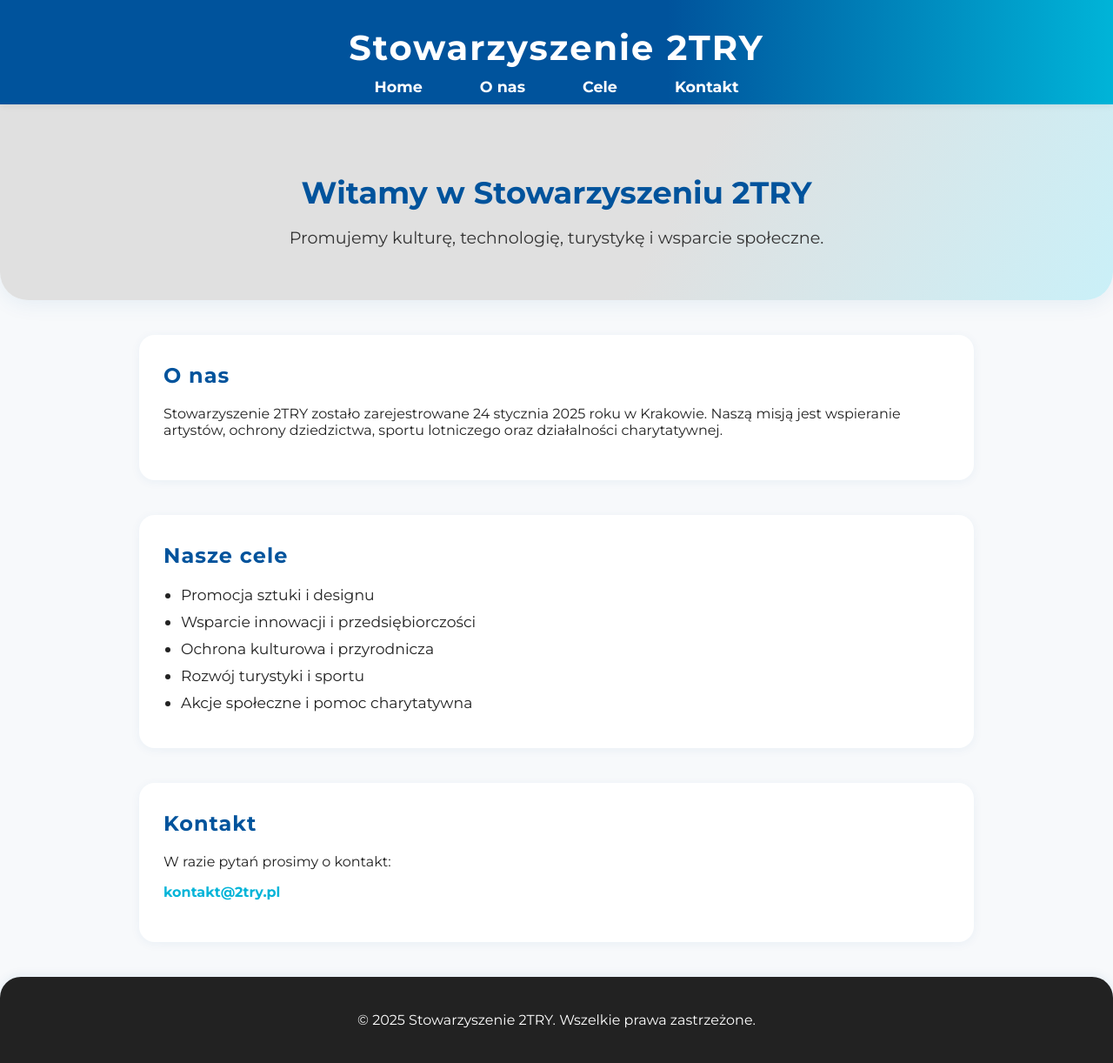
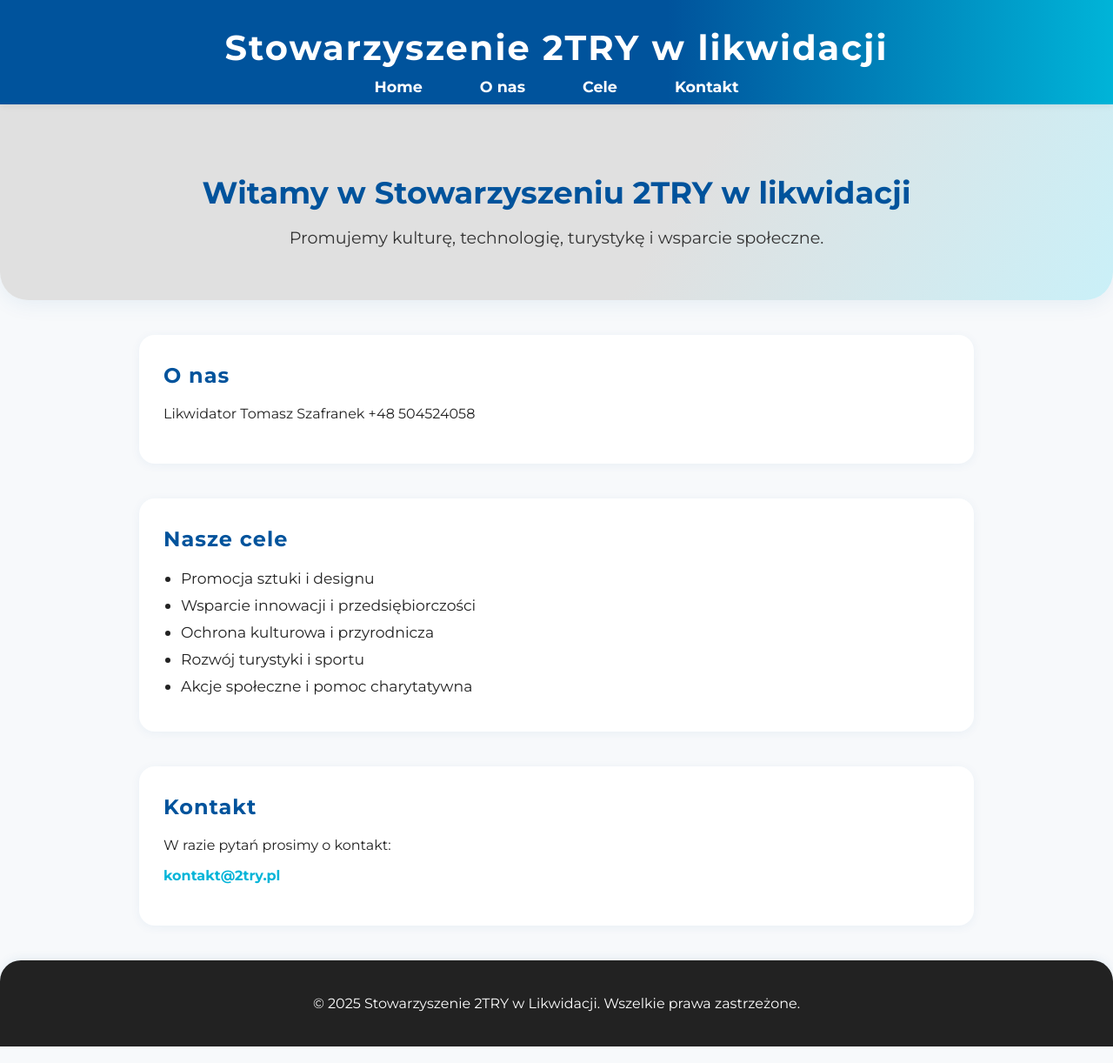
Before and after one commit to MichalEs17/2try-website, a plain HTML site: page index.html in a window 1280 px wide. Shown: the whole page at 87% size. Drawn offline with Linux system fonts and the light colour scheme.

Commit message:
Update title and content for liquidation status

```diff
--- a/index.html
+++ b/index.html
@@ -4,7 +4,7 @@
   <meta charset="UTF-8" />
   <meta http-equiv="X-UA-Compatible" content="IE=edge" />
   <meta name="viewport" content="width=device-width, initial-scale=1.0" />
-  <title>Stowarzyszenie 2TRY</title>
+  <title>Stowarzyszenie 2TRY w likwidacji</title>
   <link href="https://fonts.googleapis.com/css2?family=Montserrat:wght@400;700&display=swap" rel="stylesheet">
   <style>
     html {
@@ -151,7 +151,7 @@
 </head>
 <body>
   <header>
-    <h1>Stowarzyszenie 2TRY</h1>
+    <h1>Stowarzyszenie 2TRY w likwidacji</h1>
     <nav>
       <ul>
         <li><a href="#home">Home</a></li>
@@ -163,14 +163,14 @@
   </header>
 
   <section id="home" class="hero">
-    <h1>Witamy w Stowarzyszeniu 2TRY</h1>
+    <h1>Witamy w Stowarzyszeniu 2TRY w likwidacji</h1>
     <p>Promujemy kulturę, technologię, turystykę i wsparcie społeczne.</p>
   </section>
 
   <div class="container">
     <section id="about">
       <h2>O nas</h2>
-      <p>Stowarzyszenie 2TRY zostało zarejestrowane 24 stycznia 2025 roku w Krakowie. Naszą misją jest wspieranie artystów, ochrony dziedzictwa, sportu lotniczego oraz działalności charytatywnej.</p>
+      <p>Likwidator Tomasz Szafranek +48 504524058</p>
     </section>
 
     <section id="mission">
@@ -192,7 +192,7 @@
   </div>
 
   <footer>
-    <p>&copy; 2025 Stowarzyszenie 2TRY. Wszelkie prawa zastrzeżone.</p>
+    <p>&copy; 2025 Stowarzyszenie 2TRY w Likwidacji. Wszelkie prawa zastrzeżone.</p>
   </footer>
 </body>
 </html>
```
